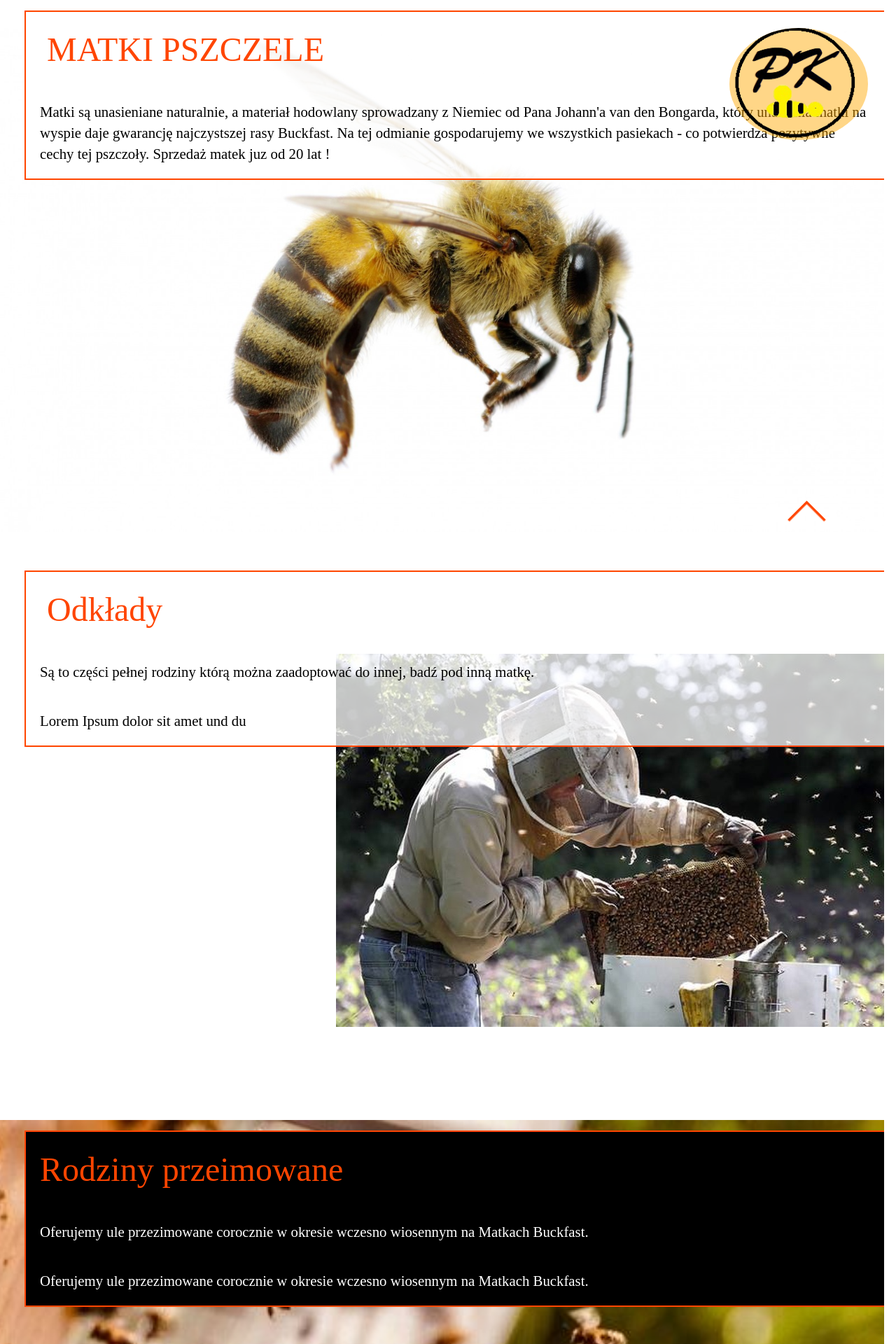
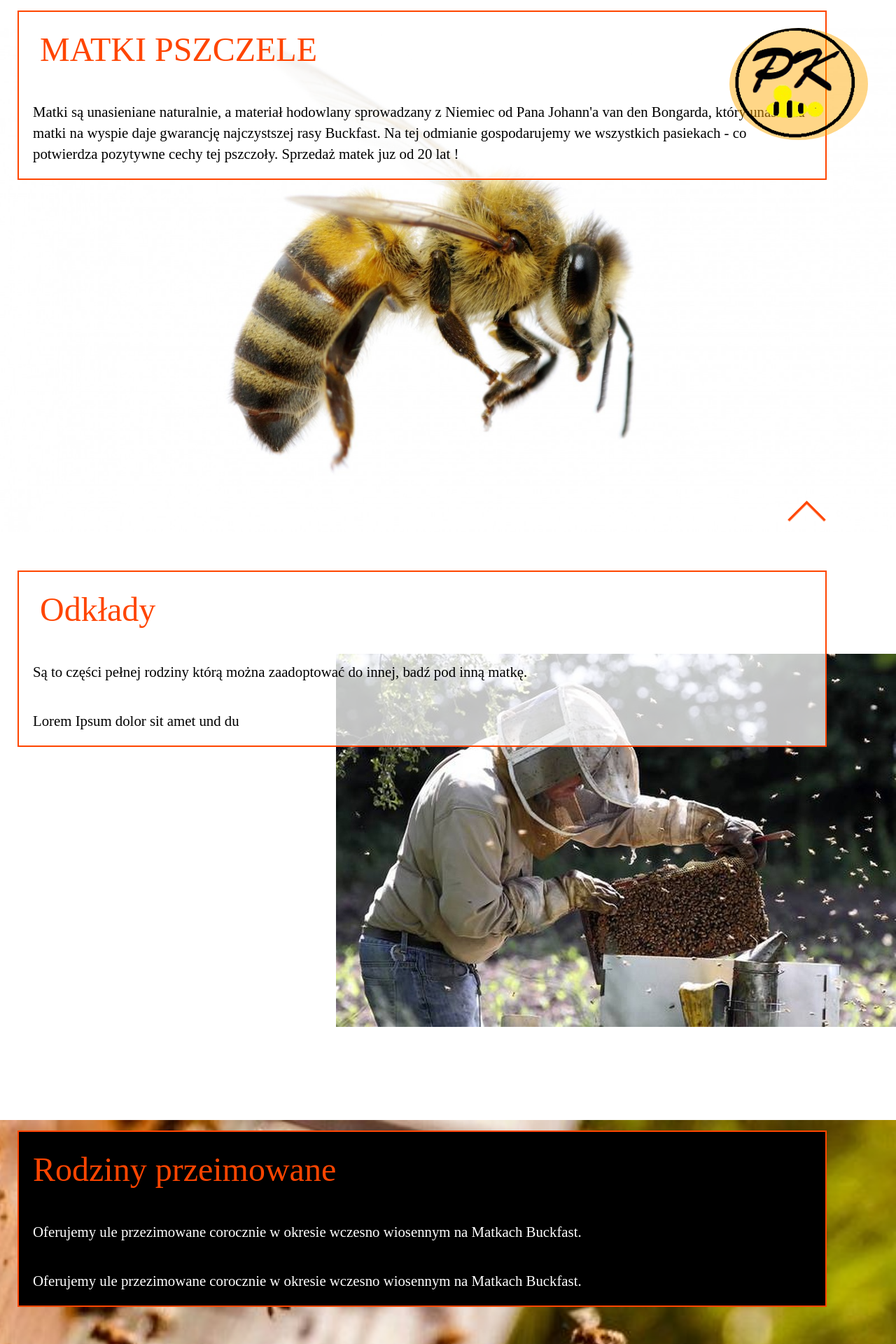
Before and after one commit to ArielNowak1990/HoneyPage, a React (Create React App) app: page /productsBee in a window 1280 px wide. Shown: the top 1920 px of the page at 70% size. Built offline with nearby package versions, Linux system fonts and the light colour scheme.

Commit message:
change display text in all products

```diff
--- a/src/scss/landingPage/_products.scss
+++ b/src/scss/landingPage/_products.scss
@@ -2,12 +2,13 @@
 .container_vertical{
   background-attachment: fixed;
   scroll-behavior: smooth;
-  width: calc(100vw - 17px);
+  width: calc(100%);
   overflow-x: hidden;
 
   .honey{
     height: 100vh;
     width: 100vw;
+    margin: 0 auto;
     background-color: black;
     background-image: url("../assets/honey.jpg");
     background-size: contain;
@@ -17,16 +18,16 @@
     overflow-x: hidden;
 
     .description{
-      margin-left: 20px;
-      margin-right: 30px;
+      margin: 0 auto;
       margin-top: 20px;
-      width: 80vw;
+      width: 90vw;
       max-width: 700px;
       background-color: rgba(0, 0, 0, 0.75);
       border: 2px solid orangered;
 
       @include tablet (750px){
         width: 70vw;
+        margin-left: 25px;
       }
       @include desktop (1100px){
         width: 50vw;
@@ -65,15 +66,15 @@
     overflow-x: hidden;
 
     .description{
-      margin-left: 20px;
-      margin-right: 30px;
-      margin-top: 20px;
-      width: 80%;
+        margin: 0 auto;
+        margin-top: 20px;
+        width: 90vw;
       max-width: 700px;
       background-color: rgba(255, 255, 255, 0.75);
       border: 2px solid orangered;
       @include tablet (750px){
         width: 70vw;
+        margin-left: 25px;
       }
       @include desktop (1100px){
         width: 50vw;
@@ -110,15 +111,15 @@
     background-attachment: fixed;
 
     .description{
-      margin-left: 20px;
-      margin-right: 30px;
-      margin-top: 10px;
-      width: 80%;
+        margin: 0 auto;
+        margin-top: 20px;
+        width: 90vw;
       max-width: 700px;
       background-color: rgba(0, 0, 0, 0.75);
       border: 2px solid orangered;
       @include tablet (750px){
         width: 70vw;
+        margin-left: 25px;
       }
       @include desktop (1100px){
         width: 50vw;
@@ -156,9 +157,9 @@
     position: relative;
     .description{
       background-color: rgba(255, 255, 255, 0.75);
+      margin: 0 auto;
       margin-top: 20px;
-      margin-left: 20px;
-      width: 80%;
+      width: 90%;
       max-width: 700px;
       display: flex;
       flex-direction: column;
@@ -166,6 +167,7 @@
       border: 2px solid orangered;
       @include tablet (750px){
         width: 70vw;
+        margin-left: 25px;
       }
       @include desktop (1100px){
         width: 50vw;
--- a/src/scss/landingPage/_productsBee.scss
+++ b/src/scss/landingPage/_productsBee.scss
@@ -5,7 +5,7 @@
 .container_vertical{
   background-attachment: fixed;
   scroll-behavior: smooth;
-  width: calc(100vw - 17px);
+  width: calc(100%);
   overflow-x: hidden;
 
   .family{
@@ -22,9 +22,12 @@
     .text_container{
       background-color: black;
       border: 2px solid orangered;
+      margin: 0 auto;
       margin-top: 15px;
-      margin-left: 35px;
-      margin-right: 15px;
+      max-width: 90%;
+      @include tablet (750px){
+        margin-left: 25px;
+      }
     }
 
     h3{
@@ -54,9 +57,12 @@
     .text_container{
       background-color: rgba(255, 255, 255, 0.75);
       border: 2px solid orangered;
+      margin: 0 auto;
       margin-top: 15px;
-      margin-left: 35px;
-      margin-right: 15px;
+      max-width: 90%;
+      @include tablet (750px){
+        margin-left: 25px;
+      }
     }
 
     h3{
@@ -81,11 +87,14 @@
     background-position: right;
     background-attachment: fixed;
     .text_container{
+      margin: 0 auto;
       margin-top: 15px;
-      margin-left: 35px;
-      margin-right: 15px;
       background-color: rgba(255, 255, 255, 0.75);
       border: 2px solid orangered;
+      max-width: 90%;
+      @include tablet (750px){
+        margin-left: 25px;
+      }
     }
 
     h3{
--- a/src/scss/landingPage/_productsOther.scss
+++ b/src/scss/landingPage/_productsOther.scss
@@ -2,7 +2,7 @@
 .container_vertical{
   background-attachment: fixed;
   scroll-behavior: smooth;
-  width: calc(100vw - 17px);
+  width: calc(100%);
   overflow-x: hidden;
 
   .hotel{
@@ -17,6 +17,12 @@
     .text_container{
       background-color: rgba(0, 0, 0, 0.75);
       border: 2px solid orangered;
+      max-width: 90%;
+      margin: 0 auto;
+      @include tablet (700px){
+        margin-left: 25px;
+        max-width: 70%;
+      }
     }
     h3{
       color: orangered;
@@ -31,7 +37,7 @@
       margin: 20px;
       font-size: 1.0em;
       line-height: 30px;
-      width: 60vw;
+      width: 80%;
       @include tablet (750px){
         font-size: 1.1em;
       }
@@ -52,6 +58,12 @@
     .text_container{
       background-color: rgba(0, 0, 0, 0.75);
       border: 2px solid orangered;
+      max-width: 90%;
+      margin: 0 auto;
+      @include tablet (700px){
+        margin-left: 25px;
+        max-width: 70%;
+      }
     }
     h3{
       color: orangered;
@@ -66,7 +78,7 @@
       margin: 20px;
       font-size: 1.3em;
       line-height: 30px;
-      width: 60vw;
+      width: 80%;
       @include tablet (750px){
         font-size: 1.1em;
       }
```
